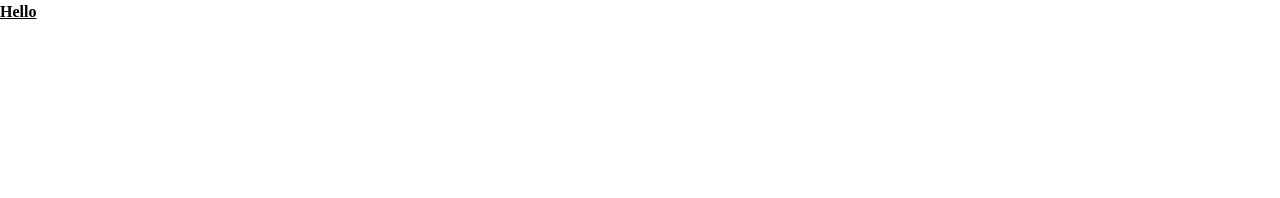
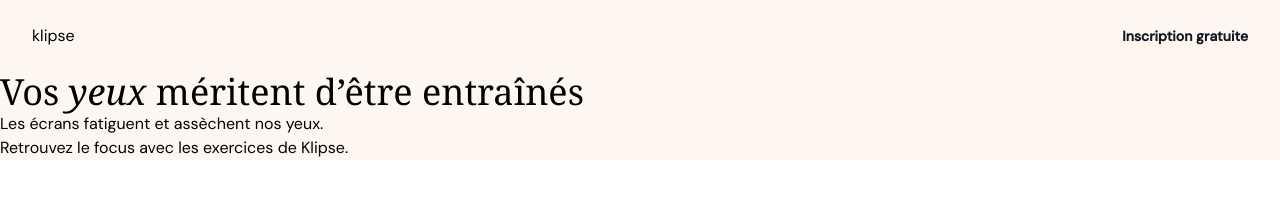
Before and after one commit to gthibaud/klipse-landing, a Gatsby site: page / in a window 1280 px wide. Built offline with nearby package versions, Linux system fonts and the light colour scheme; Gatsby itself is replaced by a stand-in of ours; a web font is replaced by a local one.

Commit message:
add Google Fonts

```diff
--- a/gatsby-config.ts
+++ b/gatsby-config.ts
@@ -29,6 +29,13 @@ const config: GatsbyConfig = {
         `gatsby-plugin-sharp`,
         `gatsby-transformer-sharp`,
         `gatsby-plugin-postcss`,
+        {
+            resolve: `gatsby-plugin-google-fonts`,
+            options: {
+                fonts: [`Domine\:700`, `DM Sans\:400,500`, `Bona Nova\:400,400i`],
+                display: 'swap',
+            },
+        },
     ],
 };
 
--- a/package.json
+++ b/package.json
@@ -28,6 +28,8 @@
     },
     "dependencies": {
         "gatsby": "^5.10.0",
+        "gatsby-plugin-anchor-links": "^1.2.1",
+        "gatsby-plugin-google-fonts": "^1.0.1",
         "gatsby-plugin-image": "^3.10.0",
         "gatsby-plugin-manifest": "^5.10.0",
         "gatsby-plugin-react-helmet": "^6.10.0",
--- /dev/null
+++ b/src/components/Button/index.tsx
@@ -0,0 +1,17 @@
+import { AnchorLink } from 'gatsby-plugin-anchor-links';
+import { ReactNode } from 'react';
+
+type ButtonProps = {
+    children: ReactNode;
+};
+
+export const Button = ({ children }: ButtonProps) => {
+    return (
+        <AnchorLink
+            to="#test"
+            className="text-4xl font-hero"
+        >
+            {children}
+        </AnchorLink>
+    );
+};
--- /dev/null
+++ b/src/components/Header/index.tsx
@@ -0,0 +1,17 @@
+export const Header = () => {
+    return (
+        <header>
+            <nav className="flex mx-auto max-w-7xl items-center justify-between p-6 lg:px-8">
+                <div className="flex lg:flex-1">klipse</div>
+                <div className="hidden lg:flex lg:flex-1 lg:justify-end">
+                    <a
+                        href="#"
+                        className="text-sm font-semibold leading-6 text-gray-900"
+                    >
+                        Inscription gratuite
+                    </a>
+                </div>
+            </nav>
+        </header>
+    );
+};
--- a/src/components/Title.tsx
+++ /dev/null
@@ -1,9 +0,0 @@
-import { ReactNode } from 'react';
-
-type TitleProps = {
-    children: ReactNode;
-};
-
-export default function Title({ children }: TitleProps) {
-    return <h1 className="text-l font-bold underline">{children}</h1>;
-}
--- /dev/null
+++ b/src/components/Typography/BigTitle.tsx
@@ -0,0 +1,9 @@
+import { ReactNode } from 'react';
+
+type TitleProps = {
+    children: ReactNode;
+};
+
+export const BigTitle = ({ children }: TitleProps) => {
+    return <h1 className="text-4xl font-hero">{children}</h1>;
+};
--- a/src/components/Body.tsx
+++ b/src/components/Typography/Body.tsx
@@ -5,5 +5,5 @@ type BodyProps = {
 };
 
 export const Body = ({ children }: BodyProps) => {
-    return <body className="primary-gradient text-red">{children}</body>;
+    return <body className="bg-background">{children}</body>;
 };
--- /dev/null
+++ b/src/components/Typography/SubTitle.tsx
@@ -0,0 +1,9 @@
+import { ReactNode } from 'react';
+
+type TitleProps = {
+    children: ReactNode;
+};
+
+export const SubTitle = ({ children }: TitleProps) => {
+    return <h1 className="text-l font-sans">{children}</h1>;
+};
--- a/src/pages/index.tsx
+++ b/src/pages/index.tsx
@@ -1,10 +1,17 @@
-import { Body } from '../components/Body';
-import Title from '../components/Title';
+import { Header } from '../components/Header';
+import { BigTitle } from '../components/Typography/BigTitle';
+import { Body } from '../components/Typography/Body';
+import { SubTitle } from '../components/Typography/SubTitle';
 
 const Main = () => {
     return (
         <Body>
-            <Title>Hello </Title>
+            <Header />
+            <BigTitle>
+                Vos <i>yeux</i> méritent d’être entraînés
+            </BigTitle>
+            <SubTitle>Les écrans fatiguent et assèchent nos yeux.</SubTitle>
+            <SubTitle>Retrouvez le focus avec les exercices de Klipse.</SubTitle>
         </Body>
     );
 };
--- a/tailwind.config.js
+++ b/tailwind.config.js
@@ -6,13 +6,16 @@ module.exports = {
     theme: {
         extend: {
             fontFamily: {
-                sans: ['var(--font-dm-sans)', ...fontFamily.sans],
-                title: ['var(--font-sora)', ...fontFamily.sans],
+                hero: ['Bona Nova', ...fontFamily.serif],
+                sans: ['DM Sans', ...fontFamily.sans],
+                title: ['Domine', ...fontFamily.serif],
             },
             colors: {
-                primary: '#0F1F37',
-                blue: '#0079FF',
-                purple: '#945FFE',
+                primary: '#1A4039',
+                secondary: '#3F7666',
+                body: '#1D1D1D',
+                bodyLight: '#6F6F6F',
+                background: '#FEF7EF',
             },
         },
     },
```
Also changed, not shown: 1 other file.
